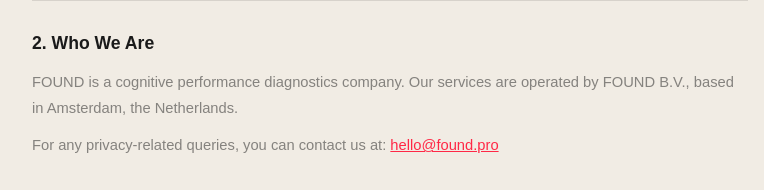
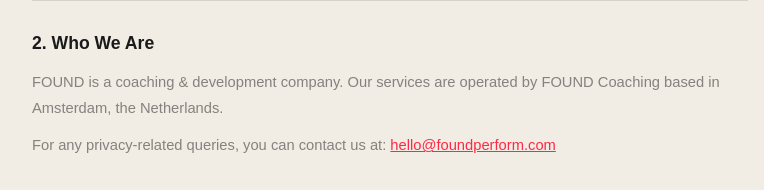
Before and after one commit to adamclark93/key-performer-scorecard, a React (Vite) app: page /privacy in a window 1280 px wide. Shown: the part 610-800 px from the top of the page, without its empty margins (250-1014 px from the left). Built offline with nearby package versions, Linux system fonts and the light colour scheme; a web font is replaced by a local one.

Commit message:
add privacy policy route

```diff
--- a/src/components/PrivacyPolicy.jsx
+++ b/src/components/PrivacyPolicy.jsx
@@ -24,8 +24,8 @@
         </Section>
 
         <Section title="2. Who We Are">
-          <p>FOUND is a cognitive performance diagnostics company. Our services are operated by FOUND B.V., based in Amsterdam, the Netherlands.</p>
-          <p>For any privacy-related queries, you can contact us at: <a href="mailto:hello@found.pro" style={{ color: 'var(--red)' }}>hello@found.pro</a></p>
+          <p>FOUND is a coaching & development company. Our services are operated by FOUND Coaching based in Amsterdam, the Netherlands.</p>
+          <p>For any privacy-related queries, you can contact us at: <a href="mailto:hello@foundperform.com" style={{ color: 'var(--red)' }}>hello@foundperform.com</a></p>
         </Section>
 
         <Section title="3. What Data We Collect">
@@ -86,7 +86,7 @@
             <li><strong>Portability</strong> — to request your data in a portable format</li>
             <li><strong>Objection</strong> — to object to processing based on legitimate interests</li>
           </ul>
-          <p style={{ marginTop: '1rem' }}>To exercise any of these rights, contact us at <a href="mailto:hello@found.pro" style={{ color: 'var(--red)' }}>hello@found.pro</a>. We will respond within 30 days.</p>
+          <p style={{ marginTop: '1rem' }}>To exercise any of these rights, contact us at <a href="mailto:hello@foundperform.com" style={{ color: 'var(--red)' }}>hello@foundperform.com</a>. We will respond within 30 days.</p>
         </Section>
 
         <Section title="10. Changes to This Policy">
@@ -96,9 +96,9 @@
         <Section title="11. Contact Us">
           <p>If you have any questions about this Privacy Policy or how we handle your data, please contact us:</p>
           <p style={{ marginTop: '1rem' }}>
-            <strong>FOUND B.V.</strong><br />
-            Amsterdam, Netherlands<br />
-            <a href="mailto:hello@found.pro" style={{ color: 'var(--red)' }}>hello@found.pro</a>
+            <strong>FOUND Coaching</strong><br />
+             Amsterdam, Netherlands<br />
+            <a href="mailto:hello@foundperform.com" style={{ color: 'var(--red)' }}>hello@foundperform.com</a>
           </p>
         </Section>
 
```
